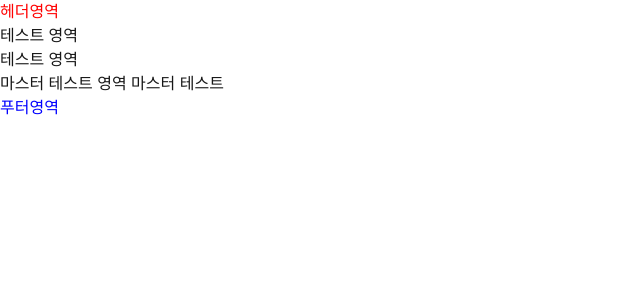
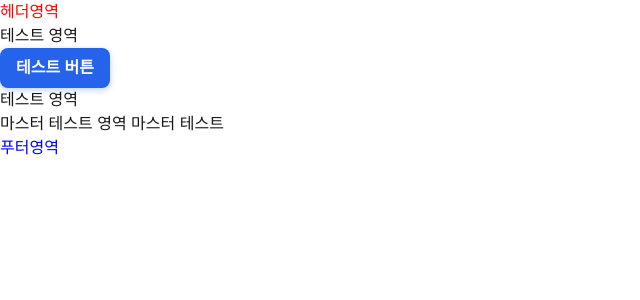
Before and after one commit to suhyeon7557/NewNetZeroGwangju, a Next.js app: page / in a window 1280 px wide. Shown: the top 300 px of the page, without its empty margins (0-640 px from the left). Built offline with nearby package versions, Linux system fonts and the light colour scheme.

Commit message:
테스트 영역에 파란색 버튼 추가 및 스타일 정의

```diff
--- a/src/app/globals.css
+++ b/src/app/globals.css
@@ -24,3 +24,35 @@ body {
 	color: var(--foreground);
 	font-family: Arial, Helvetica, sans-serif;
 }
+
+
+
+/* Button: Btn_blue */
+.Btn_blue {
+	display: inline-block;
+	background-color: #2563eb; /* base blue */
+	color: #ffffff;
+	font-weight: 600;
+	padding: 0.5rem 1rem;
+	border-radius: 0.5rem;
+	border: none;
+	cursor: pointer;
+	transition: background-color 150ms ease, transform 100ms ease, box-shadow 150ms ease;
+	box-shadow: 0 2px 6px rgba(37, 99, 235, 0.3);
+}
+
+.Btn_blue:hover {
+	background-color: #1d4ed8; /* hover blue */
+	box-shadow: 0 4px 10px rgba(29, 78, 216, 0.35);
+}
+
+.Btn_blue:active {
+	background-color: #1e40af; /* active blue */
+	transform: translateY(1px);
+	box-shadow: 0 2px 6px rgba(30, 64, 175, 0.3);
+}
+
+.Btn_blue:focus-visible {
+	outline: 2px solid #93c5fd; /* focus ring */
+	outline-offset: 2px;
+}
--- a/src/pages/one/test.tsx
+++ b/src/pages/one/test.tsx
@@ -3,7 +3,8 @@ import React from 'react';
 const Test = () => {
     return (
         <main>
-            <h2 className='notext'>테스트 영역</h2>
+			<h2 className='notext'>테스트 영역</h2>
+			<button className='Btn_blue' type='button'>테스트 버튼</button>
             <div className='test'>
                 <h3>테스트 영역</h3>
                 <p>마스터 테스트 영역 마스터 테스트 </p>
```
